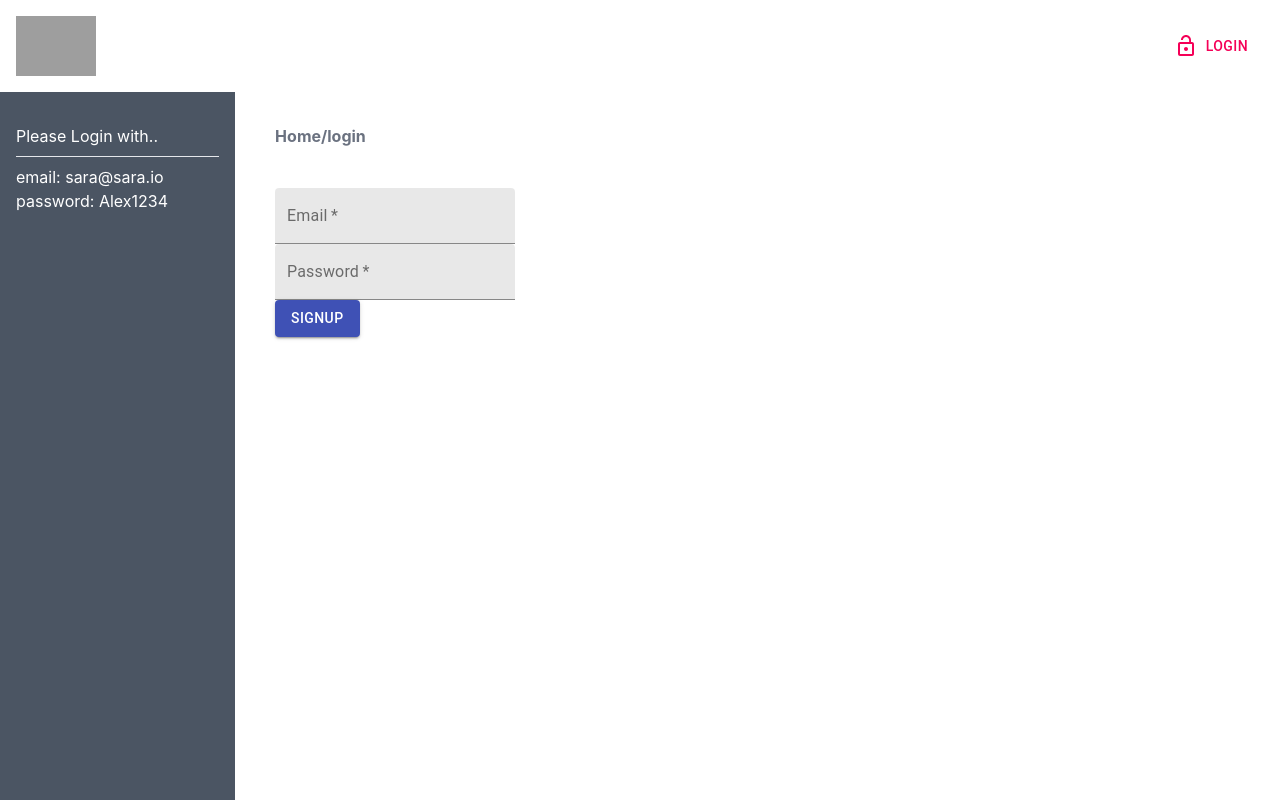
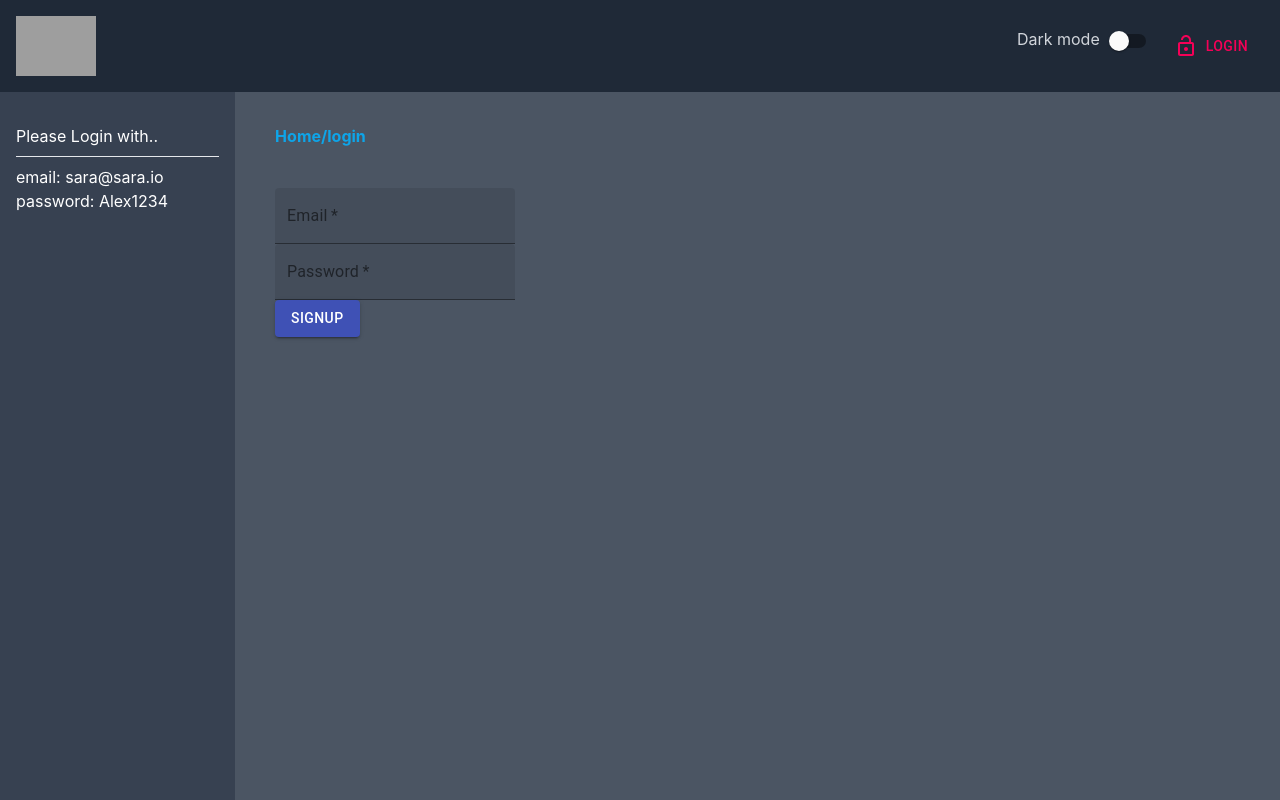
Before and after one commit to ainvention/miniwiki, a React (Create React App) app in the folder client/: page /login in a window 1280 px wide. Built offline with nearby package versions, Linux system fonts and the light colour scheme; grey boxes are pictures that could not be loaded.

Commit message:
dark mode adjusted

```diff
--- a/client/package.json
+++ b/client/package.json
@@ -25,7 +25,7 @@
     "sanitize-html": "2.4.0"
   },
   "scripts": {
-    "start": "craco start",
+    "start": "craco start && postcss src/css/app.css -o public/app.css",
     "build": "craco build",
     "test": "craco test",
     "eject": "react-scripts eject"
--- a/client/src/App.js
+++ b/client/src/App.js
@@ -7,10 +7,6 @@ import { Button } from "@material-ui/core";
 import AddIcon from "@material-ui/icons/Add";
 import ListIcon from "@material-ui/icons/List";
 import SettingsIcon from "@material-ui/icons/Settings";
-import ExitToAppIcon from "@material-ui/icons/ExitToApp";
-import LockOpenIcon from "@material-ui/icons/LockOpen";
-import ToggleButton from "@material-ui/lab/ToggleButton";
-import CheckIcon from "@material-ui/icons/Check";
 
 import Home from "./pages/Home";
 import New from "./pages/New";
@@ -19,30 +15,15 @@ import Login from "./pages/Login";
 import SidebarMenu from "./components/SidebarMenu";
 
 import { useDispatch, useSelector } from "react-redux";
-import { logout } from "./store/userSlice";
+
+import DarkModeSwitch from "./components/DarkModeSwitch";
+import LoginChecker from "./components/LoginChecker";
 
 function App() {
   const dispatch = useDispatch();
   const { user } = useSelector((state) => state.user);
   const history = useHistory();
-  // const [selected, setSelected] = useState("");
 
-  // const initialTheme = localStorage.setItem("theme", "light")
-  //   ? JSON.parse(localStorage.getItem("theme"))
-  //   : null;
-
-  // const toggleDarkMode = () => {
-  //   setSelected(!selected);
-  //   if (
-  //     initialTheme === "dark" ||
-  //     (!("theme" in localStorage) &&
-  //       window.matchMedia("(prefers-color-scheme: dark)").matches)
-  //   ) {
-  //     document.documentElement.classList.add("dark");
-  //   } else {
-  //     document.documentElement.classList.remove("dark");
-  //   }
-  // };
   const routes = [
     {
       path: "/",
@@ -89,67 +70,36 @@ function App() {
   ];
 
   return (
-    <div className="flex h-screen">
+    <div className="flex h-screen dark:bg-gray-800">
       <div className="flex flex-col flex-1 overflow-hidden">
         <header className="flex flex-col items-center justify-between p-4 sm:flex-row">
           <div>
+            {/* Client logo*/}
             <img
               alt="cemit logo"
               src="https://cemit.com/wp-content/themes/cemit/assets/img/cemit-logo.svg"
               className="w-20 h-auto"
             />
-            {/* <ToggleButton
-              value="check"
-              selected={selected}
-              onChange={() => {
-                toggleDarkMode();
-              }}
-            >
-              <CheckIcon />
-            </ToggleButton> */}
           </div>
-          <div className="flex mt-4 sm:mt-0">
+          <div className="flex flex-col mt-4 align-middle sm:mt-0 sm:flex-row">
+            {/* Dark mode Switch */}
+            <DarkModeSwitch />
             {/* user login checker */}
-            {user ? (
-              <div className="flex flex-col items-center sm:flex-row">
-                <p>Hei, {user.email}</p>
-                <Button
-                  color="secondary"
-                  onClick={() => {
-                    dispatch(logout());
-                    history.push("/login");
-                  }}
-                >
-                  <ExitToAppIcon className="mr-2" />
-                  Logout
-                </Button>
-              </div>
-            ) : (
-              <div className="flex flex-col items-center sm:flex-row">
-                <Button color="secondary">
-                  <Link to="/login">
-                    <Button color="secondary">
-                      <LockOpenIcon className="mr-2" />
-                      Login
-                    </Button>
-                  </Link>
-                </Button>
-              </div>
-            )}
+            <LoginChecker />
           </div>
         </header>
         <div className="flex flex-col h-full lg:flex-row">
           <nav className="flex w-full h-auto bg-gray-600 lg:w-72 lg:h-full">
-            <div className="w-full px-4 py-8 mx-auto">
+            <div className="w-full px-4 py-8 mx-auto dark:bg-gray-700">
               <SidebarMenu />
             </div>
           </nav>
-          <main className="flex flex-col w-full overflow-x-hidden overflow-y-auto bg-white mb-14">
+          <main className="flex flex-col w-full h-full overflow-x-hidden overflow-y-auto bg-white mb-14 dark:bg-gray-600">
             <div className="flex flex-col w-full px-2 py-8 mx-auto sm:px-6 ">
               <div>
                 {routes.map((route) => (
                   <Route key={route.path} path={route.path} exact={route.exact}>
-                    <div className="flex flex-row mx-4 font-bold text-gray-500">
+                    <div className="flex flex-row mx-4 font-bold text-blue-600 dark:text-blue-500">
                       <Link to="/">Home</Link>
                       {route.path !== "/" && (
                         <Link to={route.path}>{route.path}</Link>
--- /dev/null
+++ b/client/src/components/DarkModeSwitch.js
@@ -0,0 +1,34 @@
+import { useState } from "react";
+import Switch from "@material-ui/core/Switch";
+
+function DarkModeSwitch() {
+  const [selected, setSelected] = useState("");
+
+  const toggleDarkMode = () => {
+    setSelected(!selected);
+    let htmlClasses = document.querySelector("html").classList;
+    if (localStorage.theme === "dark") {
+      htmlClasses.remove("dark");
+      localStorage.removeItem("theme");
+    } else {
+      htmlClasses.add("dark");
+      localStorage.theme = "dark";
+    }
+  };
+  return (
+    <div>
+      <span className="dark:text-gray-300">Dark mode</span>
+      <Switch
+        checked={selected}
+        onChange={() => {
+          toggleDarkMode();
+          console.log(selected);
+        }}
+        name="darkmode-switch"
+        inputProps={{ "aria-label": "secondary checkbox" }}
+      />
+    </div>
+  );
+}
+
+export default DarkModeSwitch;
--- /dev/null
+++ b/client/src/components/LoginChecker.js
@@ -0,0 +1,46 @@
+import React from "react";
+import ExitToAppIcon from "@material-ui/icons/ExitToApp";
+import LockOpenIcon from "@material-ui/icons/LockOpen";
+import { Button } from "@material-ui/core";
+import { useDispatch, useSelector } from "react-redux";
+import { logout } from "../store/userSlice";
+import { Link, useHistory } from "react-router-dom";
+
+function LoginChecker() {
+  const dispatch = useDispatch();
+  const { user } = useSelector((state) => state.user);
+  const history = useHistory();
+
+  return (
+    <div>
+      {user ? (
+        <div className="flex flex-col items-center sm:flex-row">
+          <p className="dark:text-gray-400">Hei, {user.email}</p>
+          <Button
+            color="secondary"
+            onClick={() => {
+              dispatch(logout());
+              history.push("/login");
+            }}
+          >
+            <ExitToAppIcon className="mr-2 dark:text-red-600" />
+            <span className="dark:text-red-600">Logout</span>
+          </Button>
+        </div>
+      ) : (
+        <div className="flex flex-col items-center sm:flex-row">
+          <Button color="secondary">
+            <Link to="/login">
+              <Button color="secondary">
+                <LockOpenIcon className="mr-2" />
+                Login
+              </Button>
+            </Link>
+          </Button>
+        </div>
+      )}
+    </div>
+  );
+}
+
+export default LoginChecker;
--- a/client/src/components/SidebarMenu.js
+++ b/client/src/components/SidebarMenu.js
@@ -20,7 +20,7 @@ function SidebarMenu() {
   return (
     <div>
       {user ? (
-        <div className="flex flex-col items-start h-auto text-xl text-white sm:h-full sm:flex-col">
+        <div className="flex flex-col items-start h-auto text-xl text-white sm:h-full sm:flex-col dark:bg-gray-700">
           <ListItem
             button
             onClick={handleClick}
--- a/client/src/components/UserCard.js
+++ b/client/src/components/UserCard.js
@@ -4,14 +4,17 @@ import Typography from "@material-ui/core/Typography";
 
 const UserCard = ({ user, URL }) => {
   return (
-    <Card className="w-full bg-gray-400" key={user.id}>
+    <Card className="w-full bg-gray-400 dark:bg-gray-700" key={user.id}>
       <CardContent className="space-y-4">
         <img
           src={URL + user.avatar.url}
           alt="author_avatar"
           className="w-12 h-12 rounded-full"
         />
-        <Typography className="flex flex-row" color="textSecondary">
+        <Typography
+          className="flex flex-row dark:text-gray-400"
+          color="textSecondary"
+        >
           <Typography variant="h4" component="h2">
             {user.username}
             <p className="text-lg font-bold">{user.email}</p>
--- a/client/src/components/WikiInput.js
+++ b/client/src/components/WikiInput.js
@@ -16,7 +16,7 @@ export default function WikiInput({
       <form onSubmit={submitForm} className="flex flex-col w-full">
         <Input
           type="text"
-          className="rounded-l-lg"
+          className="rounded-l-lg dark:text-gray-200"
           placeholder="Title"
           ref={titleInputRef}
           disabled={loading}
@@ -24,7 +24,7 @@ export default function WikiInput({
         />
         <Input
           type="text"
-          className="rounded-r-lg"
+          className="rounded-r-lg dark:text-gray-200"
           placeholder="Image URL.. ex) https://www.google.com/images/272x92dp.png"
           ref={imageInputRef}
           disabled={loading}
@@ -32,7 +32,7 @@ export default function WikiInput({
         <MDEditor
           value={marktext}
           onChange={setMarktext}
-          className="flex-1 h-full p-2 my-4 border-2 border-gray-200 border-solid"
+          className="flex-1 h-full p-2 my-4 border-2 border-gray-200 border-solid dark:bg-gray-600 dark:text-gray-200"
           disabled={loading}
           required
         />
@@ -41,6 +41,7 @@ export default function WikiInput({
           variant="contained"
           color="secondary"
           disabled={loading}
+          className="dark:bg-red-800"
         >
           {loading && <LoadingSpinner className="spinner" />}
           {loading ? "Adding" : "Confirm"}
--- a/client/tailwind.config.js
+++ b/client/tailwind.config.js
@@ -1,13 +1,41 @@
+const colors = require("tailwindcss/colors");
+
 module.exports = {
   purge: ["./src/**/*.{js,jsx,ts,tsx}", "./public/index.html"],
   darkMode: "class", // or 'media' or 'class'
   theme: {
-    extend: {},
+    screens: {
+      sm: "480px",
+      md: "768px",
+      lg: "976px",
+      xl: "1440px",
+    },
+    colors: {
+      gray: colors.coolGray,
+      blue: colors.lightBlue,
+      red: colors.rose,
+      pink: colors.fuchsia,
+      white: colors.white,
+    },
+    fontFamily: {
+      sans: ["Graphik", "sans-serif"],
+      serif: ["Merriweather", "serif"],
+    },
+    extend: {
+      spacing: {
+        128: "32rem",
+        144: "36rem",
+      },
+      borderRadius: {
+        "4xl": "2rem",
+      },
+    },
   },
   variants: {
     extend: {
       opacity: ["disabled"],
       display: ["group-hover"],
+      textOpacity: ["dark"],
     },
   },
   plugins: [],
```
Also changed, not shown: client/src/components/WikiCard.js (+8 -5 lines), client/src/pages/New.js (+0 -31 lines).
